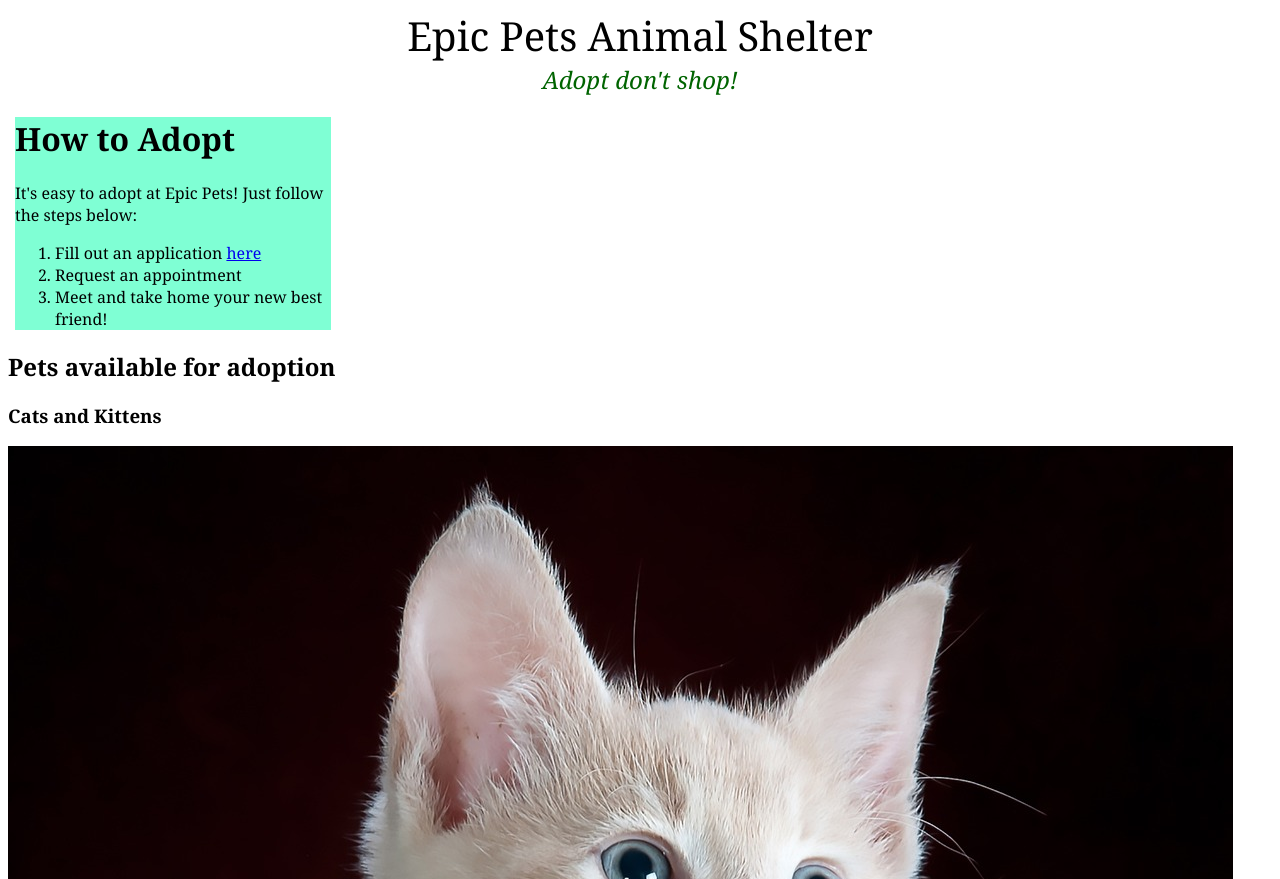
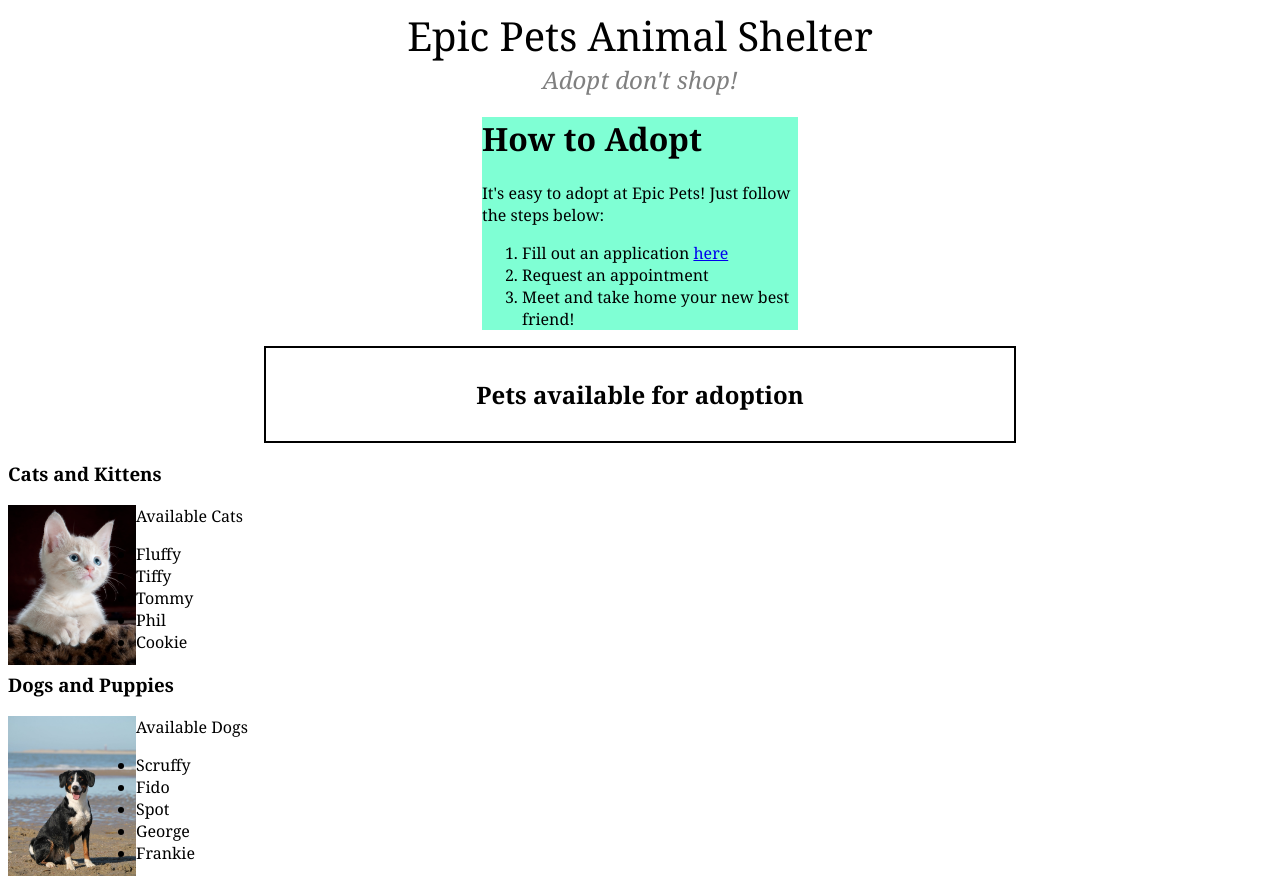
Before and after one commit to iamalion/animal-shelter, a plain HTML site: page animal-shelter.html in a window 1280 px wide. Shown: the top 879 px of the page. Drawn offline with Linux system fonts and the light colour scheme.

Commit message:
style h2

```diff
--- a/animal-shelter.html
+++ b/animal-shelter.html
@@ -19,7 +19,7 @@
             <li>Meet and take home your new best friend!</li>
         </ol>
     </div>
-    <div>
+    <div class="div2">
         <h2>Pets available for adoption</h2>
     </div>
     <div>
--- a/css/styles.css
+++ b/css/styles.css
@@ -10,11 +10,24 @@ header {
     text-align: center;
     font-size: 3vh;
     margin: 0;
-    color: darkgreen;
+    color: grey;
+}
+img {
+    float: left;
+    width: 10vw;
+    height: 20vh;
+    object-fit: cover;
 }
 .div1 {
     width: 25%;
     background-color: aquamarine;
-    margin: 7px;
+    margin: auto;
+}
 
+.div2 {
+    padding: 10px;
+    border: 2px solid black;
+    text-align: center;
+    margin-left: 20vw;
+    margin-right: 20vw;
 }
```
